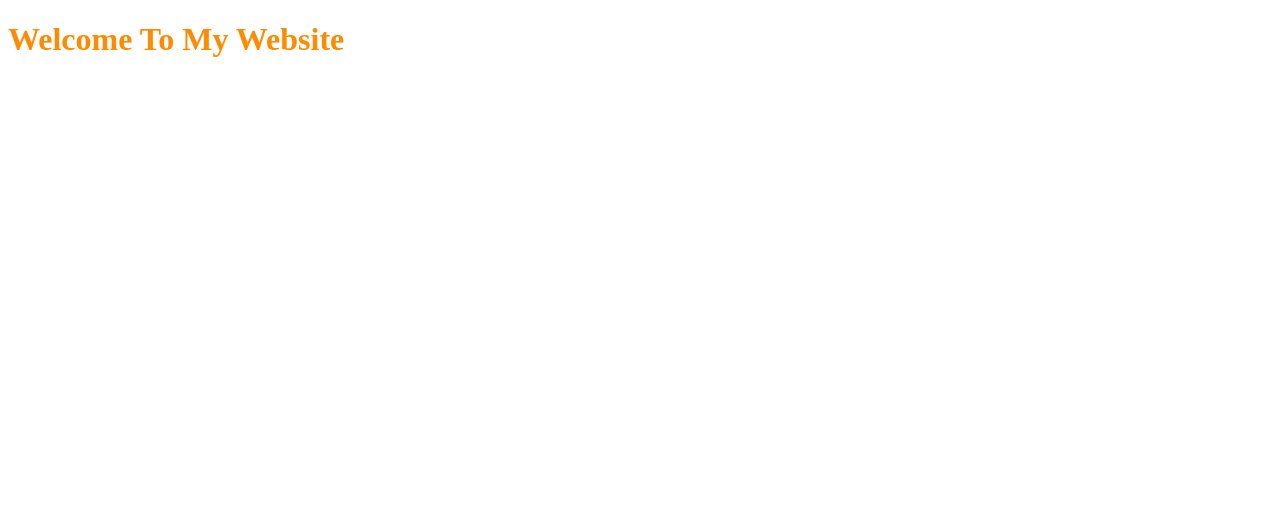
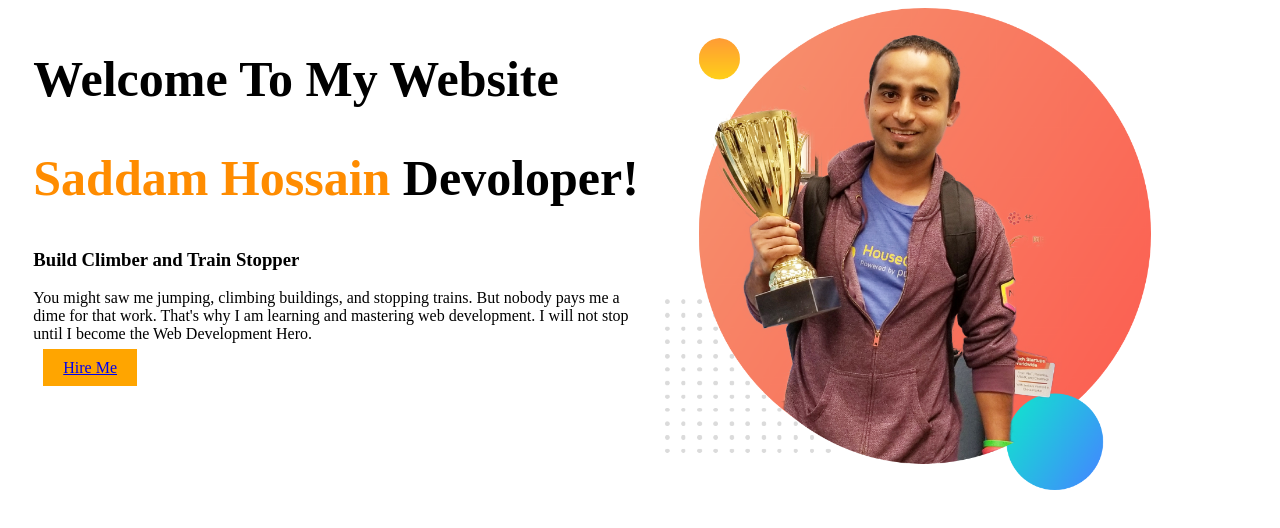
Before and after one commit to saddam1414/saddam-hossain, a plain HTML site: page index.html in a window 1280 px wide. Drawn offline with Linux system fonts and the light colour scheme.

Commit message:
saddam-hossain

```diff
--- a/index.html
+++ b/index.html
@@ -10,7 +10,23 @@
 </head>
 
 <body>
-    <h1>Welcome To My Website</h1>
+
+    <section>
+        <div class="Devoloper">
+            <h1>Welcome To My Website</h1>
+            <h1> <span class="orange">Saddam Hossain</span> Devoloper!</h1>
+            <h3>Build Climber and Train Stopper</h3>
+            <p>You might saw me jumping, climbing buildings, and stopping trains. But nobody pays me a dime for that
+                work. That's why I am learning and mastering web development. I will not stop until I become the Web
+                Development Hero.
+            </p>
+            <a class="hire-me" href="https://www.facebook.com/groups/completewebdevelopment4">Hire Me</a>
+        </div>
+        <div class="Devoloper">
+            <img src="images/jhankar.png" alt="">
+        </div>
+    </section>
+
 </body>
 
 </html>
--- a/style.css
+++ b/style.css
@@ -1,3 +1,22 @@
-h1{
+.orange{
     color: darkorange;
 }
+h1{
+    font-size: 50px;
+}
+section{
+display: flex;
+margin-bottom: 150px;
+}
+.Devoloper{
+    width: 50%;
+    padding-left: 2%;
+}
+.Devoloper img{
+    width: 80%;
+}
+.hire-me{
+     background-color: orange;
+    padding: 10px 20px;
+    margin-left: 10px;
+}
```
Also changed, not shown: images/dream-bg.png (added), images/exp-bg.png (added), images/jhankar.png (added), images/jhankar2.png (added), images/my-bg.png (added), images/my-bg2.png (added), images/top-banner.png (added).
